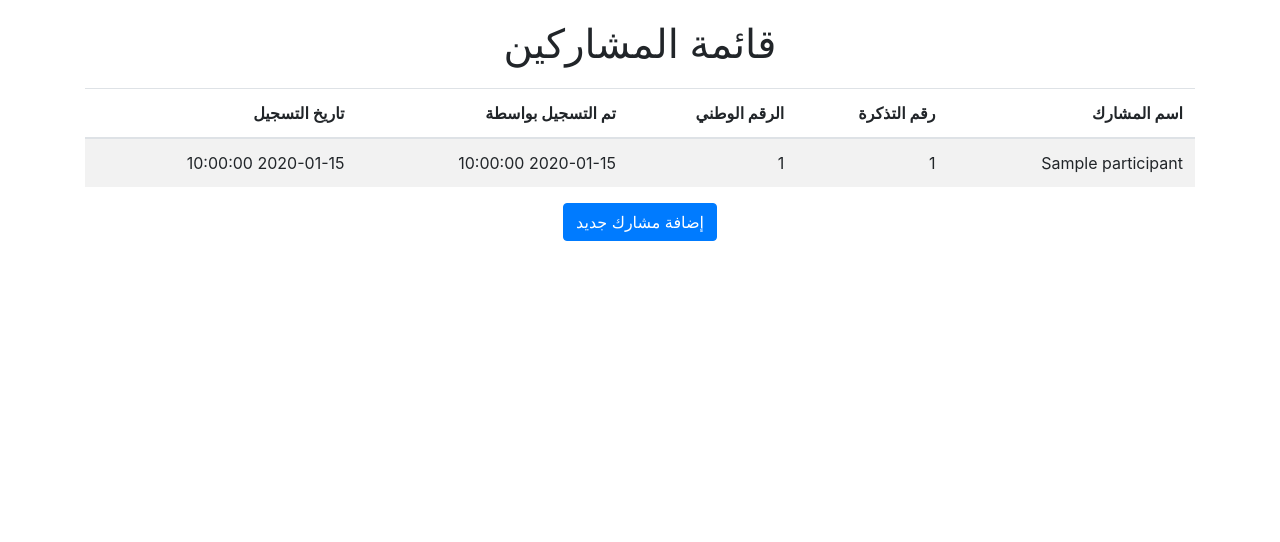
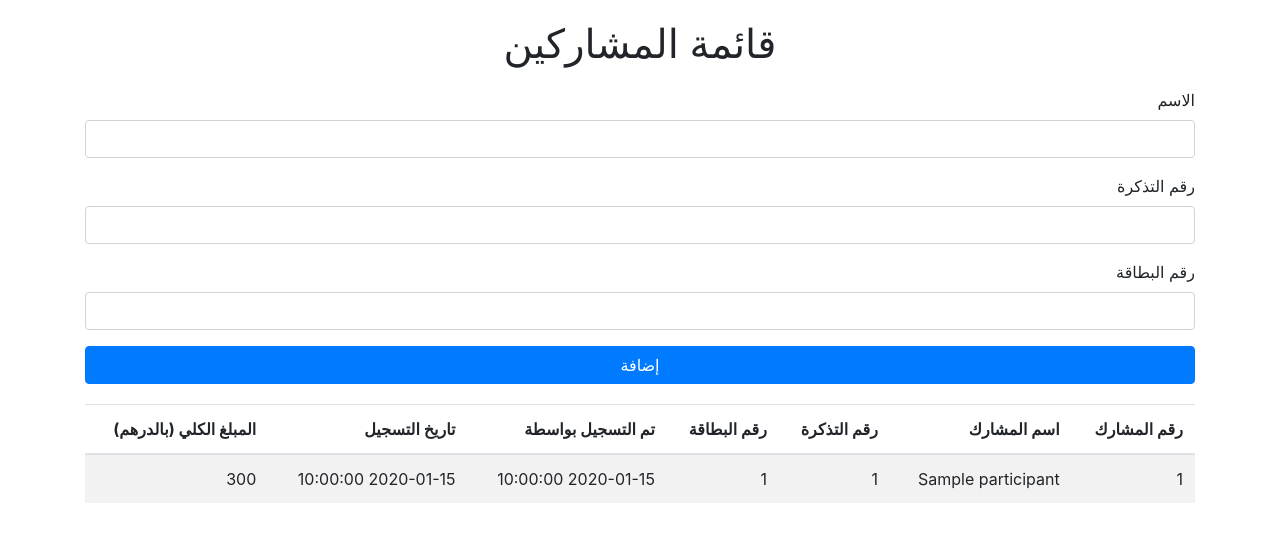
Before and after one commit to OUCHTAH/chakir, a Flask app: template templates/home.html in a window 1280 px wide. Shown: the top 542 px of the page. Run offline with Flask 2, Linux system fonts and the light colour scheme; the template is opened without the code that fills it: most values are stand-ins (such as "Sample title", 1, 10 or a date in 2020); some libraries are stand-ins or nearby versions.

Commit message:
Update home.html

```diff
--- a/templates/home.html
+++ b/templates/home.html
@@ -18,36 +18,64 @@
         table {
             margin-top: 20px;
         }
+        .form-container {
+            margin-top: 20px;
+        }
     </style>
 </head>
 <body>
     <div class="container">
         <h1 class="text-center">قائمة المشاركين</h1>
+
+        <!-- نموذج إضافة مشارك جديد -->
+        <div class="form-container">
+            <form method="POST" action="{{ url_for('register') }}">
+                <div class="form-group">
+                    <label for="name">الاسم</label>
+                    <input type="text" class="form-control" id="name" name="name" required>
+                </div>
+                <div class="form-group">
+                    <label for="ticket_number">رقم التذكرة</label>
+                    <input type="text" class="form-control" id="ticket_number" name="ticket_number" required>
+                </div>
+                <div class="form-group">
+                    <label for="id_card_number">رقم البطاقة</label>
+                    <input type="text" class="form-control" id="id_card_number" name="id_card_number" required>
+                </div>
+                <div class="form-group">
+                    <button type="submit" class="btn btn-primary btn-block">إضافة</button>
+                </div>
+            </form>
+        </div>
+
+        <!-- عرض قائمة المشاركين في جدول -->
         <table class="table table-striped">
             <thead>
                 <tr>
+                    <th>رقم المشارك</th>
                     <th>اسم المشارك</th>
                     <th>رقم التذكرة</th>
-                    <th>الرقم الوطني</th>
+                    <th>رقم البطاقة</th>
                     <th>تم التسجيل بواسطة</th>
                     <th>تاريخ التسجيل</th>
+                    <th>المبلغ الكلي (بالدرهم)</th>
                 </tr>
             </thead>
             <tbody>
                 {% for participant in participants %}
                     <tr>
+                        <td>{{ loop.index }}</td>
                         <td>{{ participant['name'] }}</td>
                         <td>{{ participant['ticket_number'] }}</td>
-                        <td>{{ participant['national_id'] }}</td>
+                        <td>{{ participant['id_card_number'] }}</td>
                         <td>{{ participant['added_by'] }}</td>
                         <td>{{ participant['registration_date'] }}</td>
+                        <td>{{ 300 }}</td> <!-- المبلغ الثابت لكل مشارك -->
                     </tr>
                 {% endfor %}
             </tbody>
         </table>
-        <div class="text-center">
-            <a href="{{ url_for('register') }}" class="btn btn-primary">إضافة مشارك جديد</a>
-        </div>
+
     </div>
 
     <!-- رابط إلى Bootstrap JS و jQuery -->
```
